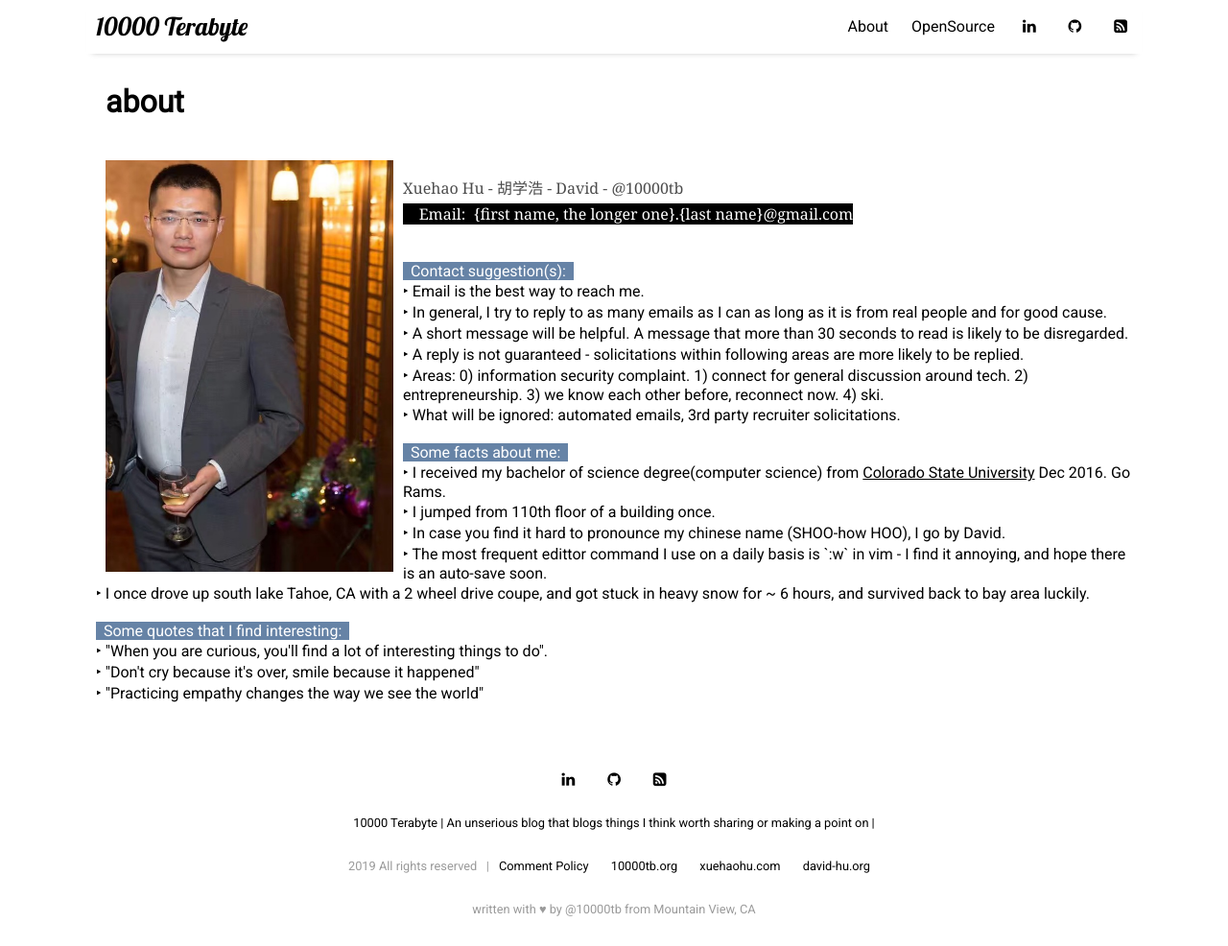
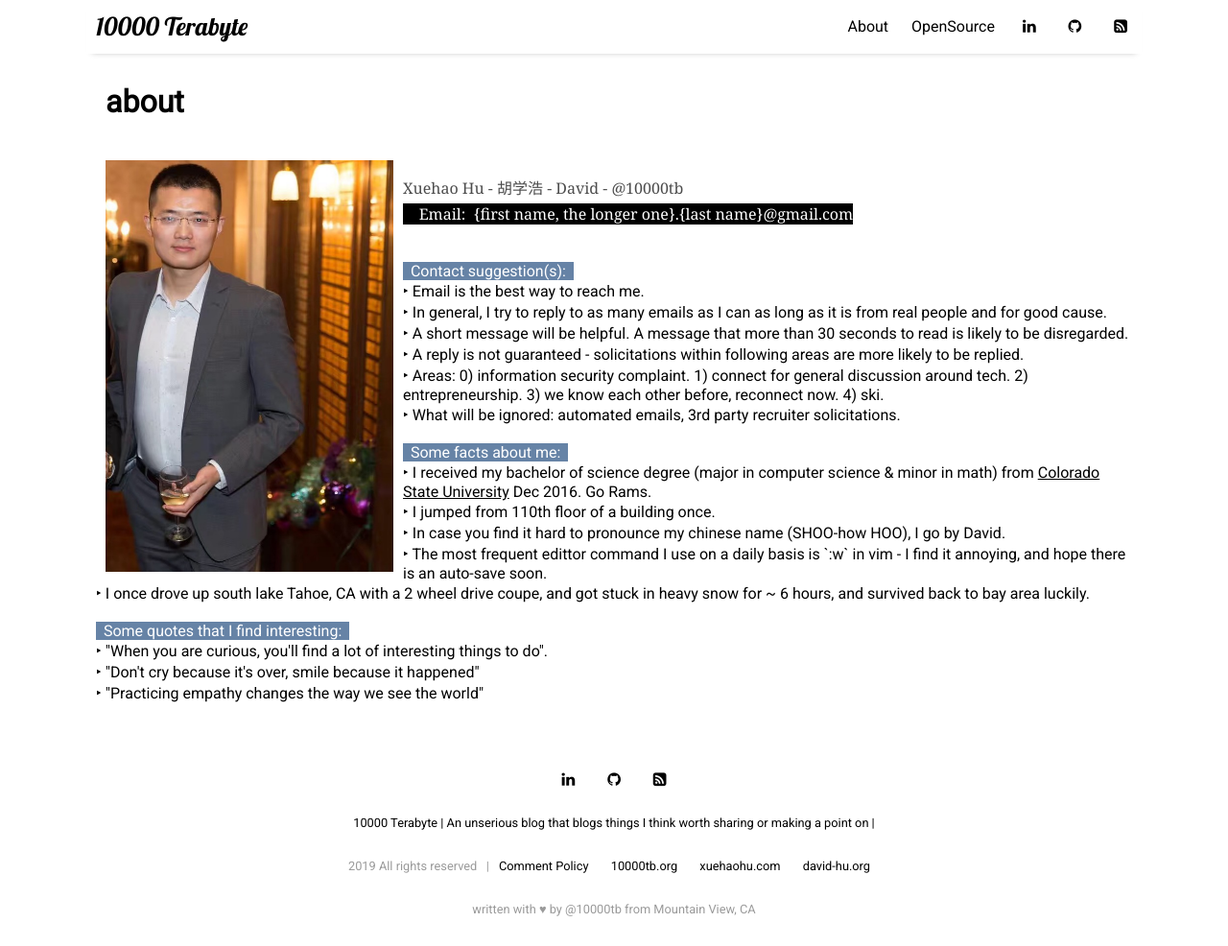
Before and after one commit to 10000TB/10000TB.github.io, a Jekyll site: the page built from pages/about.html, in a window 1280 px wide and 986 px high. Shown: the whole window at 96% size. Built offline with Jekyll 4.4.1, drawn with Linux system fonts in a browser that asks for light colours; nearby versions of some CDN libraries.

Commit message:
[ page - about ] minor updates.

```diff
--- a/pages/about.html
+++ b/pages/about.html
@@ -20,7 +20,7 @@ title: about
 <br/>
 <br/>
 <span style="width:80px;height:30px;background-color:rgba(0,49,107,0.6);color:white;">&nbsp;&nbsp;Some facts about me:&nbsp;&nbsp;</Strong></span><br/>
-‣ I received my bachelor of science degree(computer science) from <a href="https://www.colostate.edu/">Colorado State University</a> Dec 2016. Go Rams.<br/>
+‣ I received my bachelor of science degree (major in computer science & minor in math) from <a href="https://www.colostate.edu/">Colorado State University</a> Dec 2016. Go Rams.<br/>
 ‣ I jumped from 110th floor of a building once.<br/>
 ‣ In case you find it hard to pronounce my chinese name (SHOO-how HOO), I go by David. <br/>
 ‣ The most frequent edittor command I use on a daily basis is `:w` in vim - I find it annoying, and hope there is an auto-save soon. <br>
```
